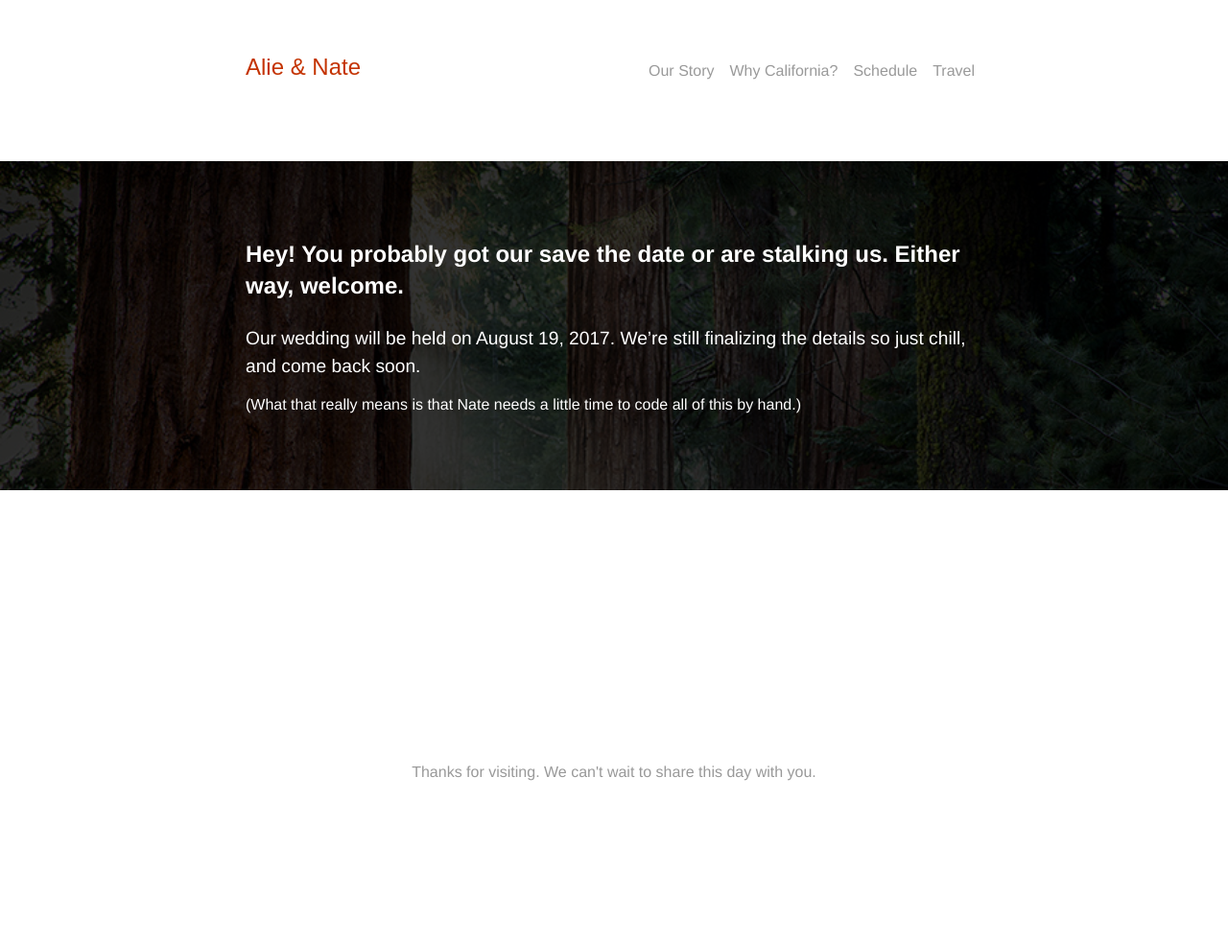
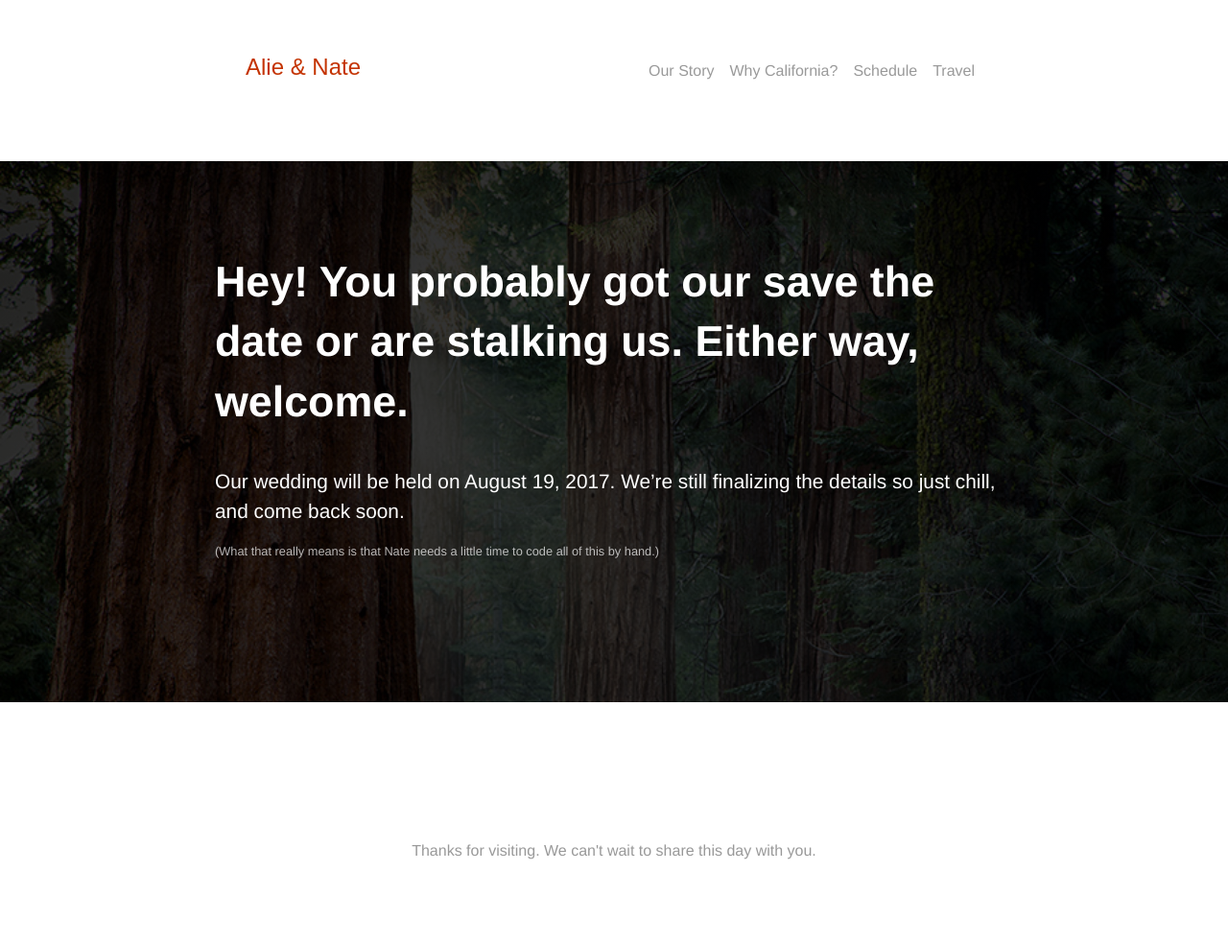
Before and after one commit to nkadlac/alieplusnate.com, a Jekyll site: the page built from index.html, in a window 1280 px wide. Shown: the whole page at 96% size. Built offline with Jekyll 4.4.1, drawn with Linux system fonts in a browser that asks for light colours; some web fonts are replaced; before the commit the page ends 900 px from its top, so only the background shows below that.

Commit message:
added font syle changes to home page

```diff
--- a/assets/main.scss
+++ b/assets/main.scss
@@ -77,15 +77,17 @@ li {
       /* Retina-specific stuff here */
       background:
       linear-gradient(
-        rgba(0, 0, 0, 0.1), rgba(0, 0, 0, 0.5)),
+        rgba(0, 56, 1, 0.5), rgba(111, 19, 0, 0.5)),
         url(/assets/images/bg_trees@2x.jpg) left top no-repeat;
       background-size: cover;
     }
     @media(min-width: $med) {
-      padding: 4em 6em;
+      padding: 4em 4em 0 4em;
+      height: 400px;
     }
     @media(min-width: $wide) {
-      padding: 4em 16em;
+      padding: 4em 14em 0 14em;
+      height: 500px;
     }
 }
 
@@ -94,12 +96,35 @@ li {
   font-weight: 700;
   margin-bottom: 1em;
   line-height: 1.4em;
+  @media(min-width: $med) {
+    font-size: 2em;
+  }
+  @media(min-width: $wide) {
+    font-size: 2.8em;
+    margin-bottom: .8em;
+  }
 }
 
 .home_subtitle {
   font-size: 1.2em;
+  line-height: 3em;
+  font-weight: normal;
+  @media(min-width: $med) {
+    line-height: 1.5em;
+  }
+  @media(min-width: $wide) {
+    font-size: 1.3em;
+    line-height: 1.5em;
+  }
+}
+
+.home_message p {
+  font-size: 1em;
+  color: rgba(255,255,255, .7);
   line-height: 1.5em;
-  font-weight: normal;
+  @media(min-width: $wide) {
+    font-size: .8em;
+  }
 }
 
 .site-title {
```
